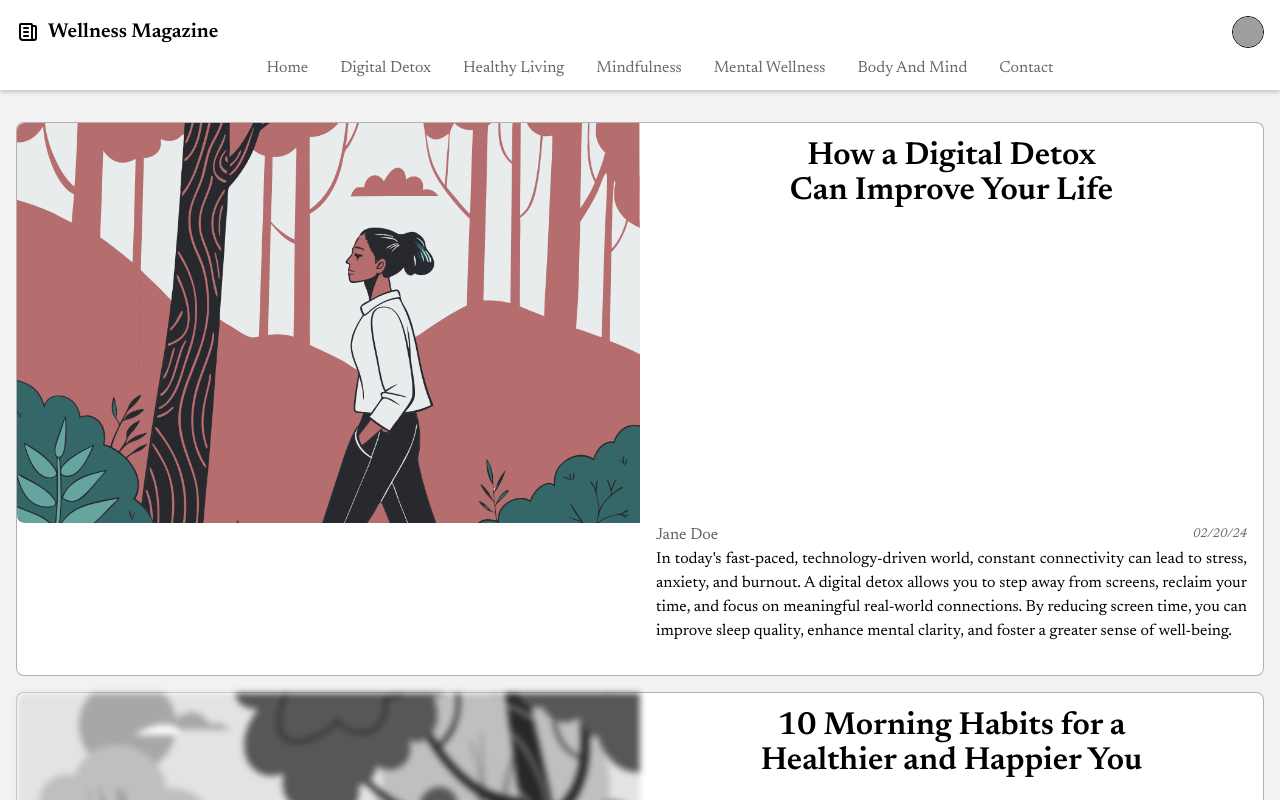
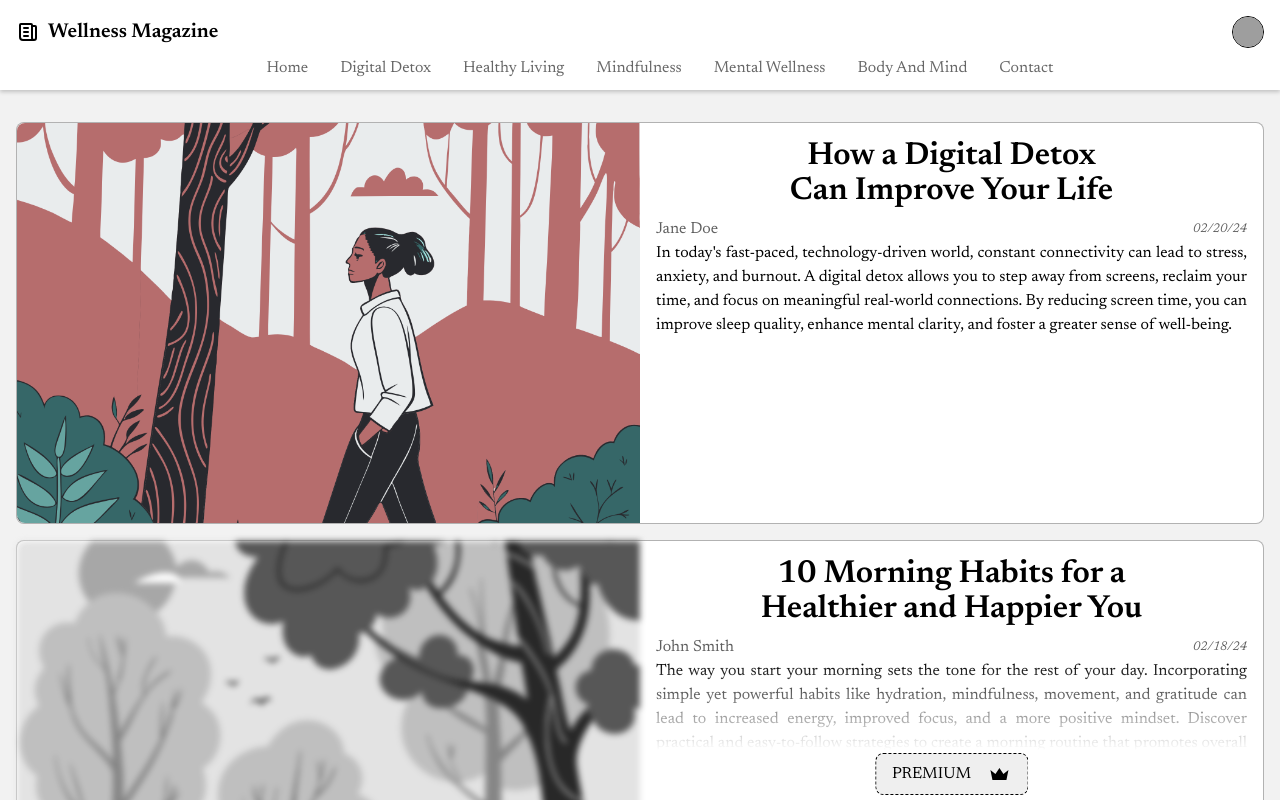
Before and after one commit to michaelgomeh/magazine, a React (Vite) app: page /articles in a window 1280 px wide. Built offline with nearby package versions, Linux system fonts and the light colour scheme; grey boxes are pictures that could not be loaded.

Commit message:
fixed horiz article bug

```diff
--- a/src/components/article/ArticleCard.module.css
+++ b/src/components/article/ArticleCard.module.css
@@ -19,6 +19,8 @@
 
 .mediaContainer {
     position: relative;
+    grid-area: media;
+
 }
 
 
@@ -93,7 +95,7 @@
 }
 
 .articleMedia {
-    grid-area: media;
+    /*grid-area: media;*/
     object-position: center 20%;
     width: 100%;
     aspect-ratio: 1;
```
